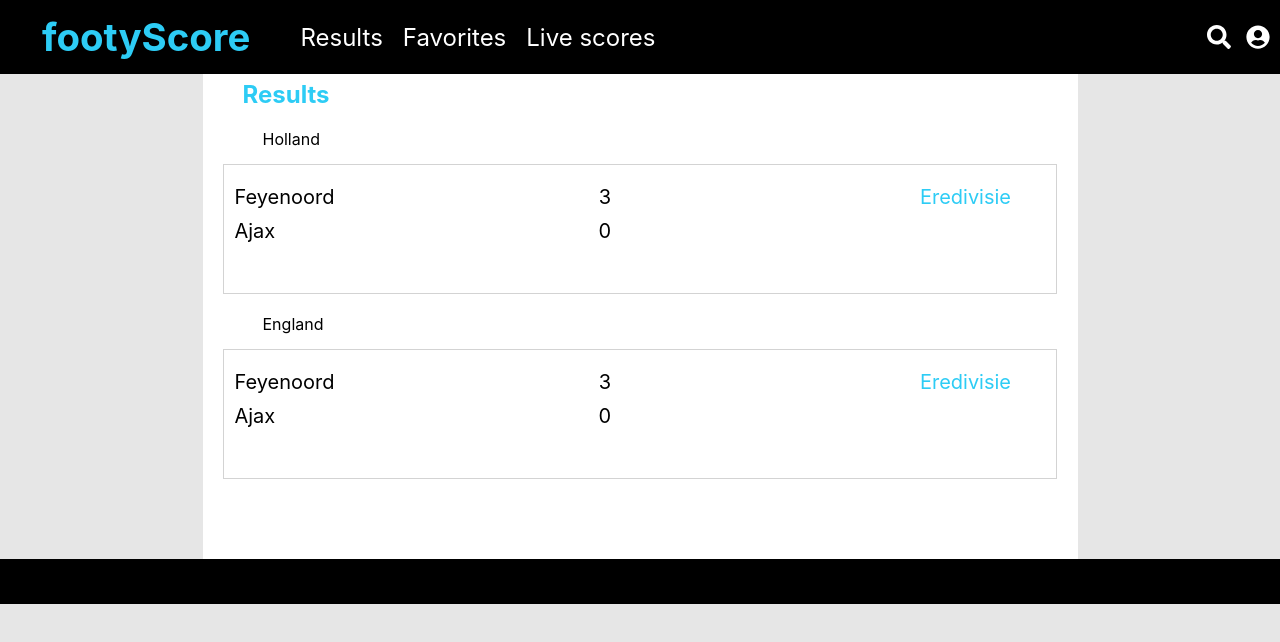
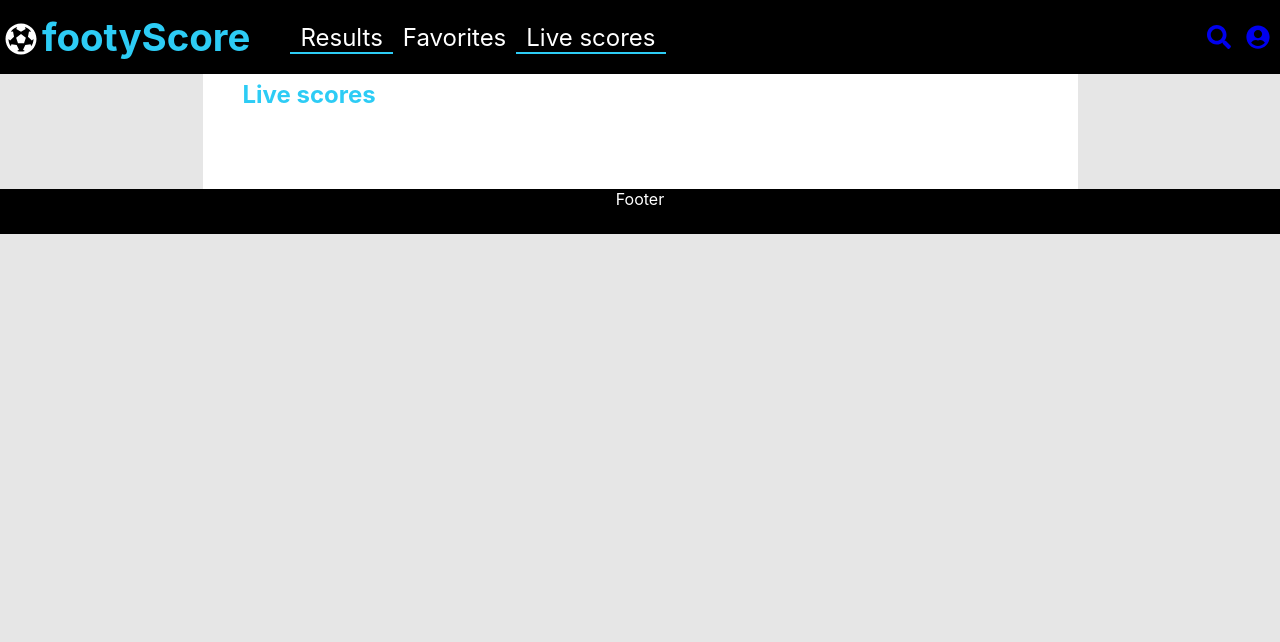
Before and after one commit to iedekoffeman/footyscore, a React (Create React App) app: page /live-scores in a window 1280 px wide. Shown: the top 642 px of the page. Built offline with nearby package versions, Linux system fonts and the light colour scheme.

Commit message:
Added React router and implemented in nav menu

```diff
--- a/package.json
+++ b/package.json
@@ -11,6 +11,7 @@
     "@testing-library/user-event": "^12.8.3",
     "react": "^17.0.2",
     "react-dom": "^17.0.2",
+    "react-router-dom": "^5.2.0",
     "react-scripts": "4.0.3",
     "web-vitals": "^1.1.2"
   },
--- a/src/App.css
+++ b/src/App.css
@@ -9,6 +9,7 @@
   background-color: var(--standard-bg-color);
   margin: 0;
   padding: 0;
+  color: var(--secondary-text-color)
 }
 body > * {
   color: var(--standard-text-color);
@@ -21,6 +22,7 @@
 .header,
 .footer {
   background-color: var(--header-footer-bg-color);
+  color: var(--header-footer-text-color);
 }
 .header {
   display: flex;
@@ -54,7 +56,7 @@
   padding: 0;
 }
 
-nav ul li a {
+nav ul li  {
   font-size: 1em;
 }
 
@@ -62,24 +64,16 @@
   font-size: 1.3em;
   padding: 0 10px;
 }
-a:link {
+.main-nav {
   color: white;
   text-decoration: none;
 }
-
-a:visited {
-  color: white;
-  text-decoration: underline;
+.main-nav-active {
+  border-bottom: 2px solid var(--secondary-text-color);
 }
-
-a:hover {
+.main-nav:hover {
   color: var(--secondary-text-color);
 }
-
-a:active {
-  color: var(--secondary-text-color);
-}
-
 .search {
   margin-left: auto;
   padding-right: 5px;
--- a/src/App.js
+++ b/src/App.js
@@ -1,11 +1,21 @@
 import './App.css';
+import {
+    BrowserRouter as Router,
+    Switch,
+    Route,
+    NavLink,
+} from 'react-router-dom';
+import ResultsPage from './pages/Results';
+import FavoritesPage from './pages/Favorites';
 import {FontAwesomeIcon} from '@fortawesome/react-fontawesome'
 import {faFutbol} from '@fortawesome/free-solid-svg-icons'
 import {faUserCircle} from '@fortawesome/free-solid-svg-icons'
 import {faSearch} from '@fortawesome/free-solid-svg-icons'
+import LiveScoresPage from "./pages/Live-scores";
 
 function App() {
     return (
+        <Router>
             <div className="flexbox-wrapper">
                 <header className="header">
                     <span><FontAwesomeIcon icon={faFutbol} className="header-football"/><h1>footyScore</h1></span>
@@ -13,54 +23,33 @@
                         <ul>
                             {/*Dit wordt later vervangen door link to*/}
 
-                        <li><a href="/">Results</a></li>
-                        <li><a href="/">Favorites</a></li>
-                        <li><a href="/">Live scores</a></li>
+                            <li><NavLink to="/" className="main-nav" activeClassName="main-nav-active">Results</NavLink></li>
+                            <li><NavLink to="/favorites" className="main-nav" activeClassName="main-nav-active">Favorites</NavLink></li>
+                            <li><NavLink to="/live-scores" className="main-nav" activeClassName="main-nav-active">Live scores</NavLink></li>
                         </ul>
                     </nav>
                     <a href="/" className="search"><FontAwesomeIcon icon={faSearch}/></a>
                     <a href="/"><FontAwesomeIcon icon={faUserCircle}/></a>
                 </header>
+
                 <aside className="sidebar-left">Sidebar</aside>
                 <main className="main">
-                <h2>Results</h2>
-                <article className="competition-content">
-                    <p className="country">Holland</p>
-                    <section className="match">
-                        <section className="team">
-                            <p className="home-team">Feyenoord</p>
-                            <p className="away-team">Ajax</p>
-                        </section>
-                        <section className="score">
-                            <p className="home-team-score">3</p>
-                            <p className="away-team-score">0</p>
-                        </section>
-                        <section className="match-info-options">
-                            <p className="competition-name">Eredivisie</p>
-                        </section>
-                    </section>
-                </article>
-                <article className="competition-content">
-                    <p className="country">England</p>
-                    <section className="match">
-                        <section className="team">
-                            <p className="home-team">Feyenoord</p>
-                            <p className="away-team">Ajax</p>
-                        </section>
-                        <section className="score">
-                            <p className="home-team-score">3</p>
-                            <p className="away-team-score">0</p>
-                        </section>
-                        <section className="match-info-options">
-                            <p className="competition-name">Eredivisie</p>
-                        </section>
-                    </section>
-                </article>
-
+                    <Switch>
+                        <Route exact path="/">
+                        <ResultsPage />
+                        </Route>
+                        <Route path="/favorites">
+                        <FavoritesPage />
+                        </Route>
+                        <Route path="/live-scores">
+                            <LiveScoresPage />
+                        </Route>
+                    </Switch>
                 </main>
                 <aside className="sidebar-right">Sidebar</aside>
                 <footer className="footer">Footer</footer>
             </div>
+        </Router>
     );
 }
 
--- /dev/null
+++ b/src/pages/Favorites.js
@@ -0,0 +1,9 @@
+import React from 'react';
+
+function FavoritesPage() {
+    return (
+        <h2>Favorites</h2>
+    );
+}
+
+export default FavoritesPage;
--- /dev/null
+++ b/src/pages/Live-scores.js
@@ -0,0 +1,9 @@
+import React from 'react';
+
+function LiveScoresPage() {
+    return (
+        <h2>Live scores</h2>
+    );
+}
+
+export default LiveScoresPage;
--- /dev/null
+++ b/src/pages/Results.js
@@ -0,0 +1,44 @@
+import React from 'react';
+
+function ResultsPage() {
+    return (
+        <>
+            <h2>Results</h2>
+            <article className="competition-content">
+                <p className="country">Holland</p>
+                <section className="match">
+                    <section className="team">
+                        <p className="home-team">Feyenoord</p>
+                        <p className="away-team">Ajax</p>
+                    </section>
+                    <section className="score">
+                        <p className="home-team-score">3</p>
+                        <p className="away-team-score">0</p>
+                    </section>
+                    <section className="match-info-options">
+                        <p className="competition-name">Eredivisie</p>
+                    </section>
+                </section>
+            </article>
+            <article className="competition-content">
+                <p className="country">England</p>
+                <section className="match">
+                    <section className="team">
+                        <p className="home-team">Feyenoord</p>
+                        <p className="away-team">Ajax</p>
+                    </section>
+                    <section className="score">
+                        <p className="home-team-score">3</p>
+                        <p className="away-team-score">0</p>
+                    </section>
+                    <section className="match-info-options">
+                        <p className="competition-name">Eredivisie</p>
+                    </section>
+                </section>
+            </article>
+        </>
+    )
+        ;
+}
+
+export default ResultsPage;
```
Also changed, not shown: src/index.js (+4 -4 lines), 1 other file (tests, documents, lock files or other folders). Lines whose indentation alone changed are shown as unchanged.
